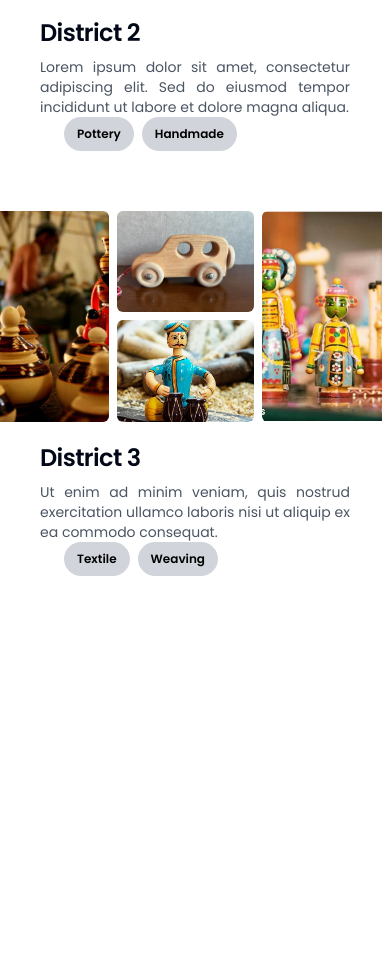
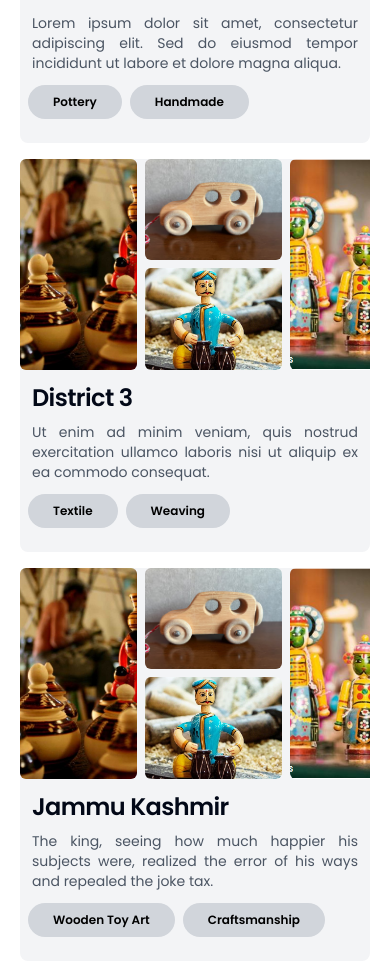
Before and after one commit to DhruvLohar/odop-frontend, a Next.js app: page /districts/all in a window 390 px wide. Shown: the part 804-1780 px from the top of the page. Before the commit the page ends 1440 px from the top, so only its background shows below. Built offline with nearby package versions, Linux system fonts and the light colour scheme.

Commit message:
Completed the district folder

```diff
--- a/src/app/(shared)/districts/[slug]/page.jsx
+++ b/src/app/(shared)/districts/[slug]/page.jsx
@@ -1,4 +1,5 @@
 import ImageCollage from "@/components/custom/ImageCollage";
+import ProductCard from "@/components/custom/ProductCard";
 import { Avatar, AvatarImage } from "@/components/ui/avatar";
 import {
   Card,
@@ -16,7 +17,7 @@ const cardData = [
     id: 1,
     title: "Jammu Kashmir",
     description:
-      "The king, seeing how much happier his subjects were, realized the error of his ways and repealed the joke tax.",
+      "Discover the exquisite craftsmanship of artisans in rural Jammu Kashmir, where traditional techniques are passed down through generations. These skilled artisans transform local materials into unique, handmade products, celebrating the region's rich cultural heritage.",
     images: [
       "/districtArtisanImage1.png",
       "/districtArtisanImage2.png",
@@ -31,36 +32,48 @@ const cardData = [
       "/artisanProfileImage1.png",
       "/artisanProfileImage2.png",
     ],
-    productBriefData: [
+    nearbyProducts: [
       {
         id: 1,
-        title: "Product 1",
-        description: "Lorem ipsum dolor sit amet consectetur adipisicing elit.",
-        image: "/districtArtisanImage1.png",
+        name: "Wood Craft",
+        location: "Ratnagiri, Maharashtra",
+        price: 200,
+        imageUrl: "/districtArtisanImage1.png",
       },
       {
         id: 2,
-        title: "Product 2",
-        description: "Lorem ipsum dolor sit amet consectetur adipisicing elit.",
-        image: "/districtArtisanImage2.png",
+        name: "Wood Toy",
+        location: "Pune, Maharashtra",
+        price: 50,
+        imageUrl: "/districtArtisanImage2.png",
       },
       {
         id: 3,
-        title: "Product 3",
-        description: "Lorem ipsum dolor sit amet consectetur adipisicing elit.",
-        image: "/districtArtisanImage3.png",
+        name: "Wood Tabla",
+        location: "Shimla, Himachal Pradesh",
+        price: 150,
+        imageUrl: "/districtArtisanImage3.png",
       },
       {
         id: 4,
-        title: "Product 4",
-        description: "Lorem ipsum dolor sit amet consectetur adipisicing elit.",
-        image: "/districtArtisanImage4.png",
+        name: "Grapes",
+        location: "Nashik, Maharashtra",
+        price: 120,
+        imageUrl: "/districtArtisanImage4.png",
       },
       {
         id: 5,
-        title: "Product 5",
-        description: "Lorem ipsum dolor sit amet consectetur adipisicing elit.",
-        image: "/districtArtisanImage1.png",
+        name: "Orange",
+        location: "Nagpur, Maharashtra",
+        price: 80,
+        imageUrl: "/districtArtisanImage1.png",
+      },
+      {
+        id: 6,
+        name: "Pineapple",
+        location: "Goa",
+        price: 60,
+        imageUrl: "/districtArtisanImage2.png",
       },
     ],
   },
@@ -68,7 +81,7 @@ const cardData = [
     id: 2,
     title: "District 2",
     description:
-      "Lorem ipsum dolor sit amet, consectetur adipiscing elit. Sed do eiusmod tempor incididunt ut labore et dolore magna aliqua.",
+      "Experience the artistry of rural India in District 2, where dedicated artisans create stunning pottery and handmade items. Their deep-rooted skills and passion for their craft bring to life the rich cultural legacy of their community.",
     images: [
       "/districtArtisanImage1.png",
       "/districtArtisanImage2.png",
@@ -83,36 +96,48 @@ const cardData = [
       "/artisanProfileImage1.png",
       "/artisanProfileImage2.png",
     ],
-    productBriefData: [
+    nearbyProducts: [
       {
         id: 1,
-        title: "Product 1",
-        description: "Lorem ipsum dolor sit amet consectetur adipisicing elit.",
-        image: "/districtArtisanImage1.png",
+        name: "Wood Craft",
+        location: "Ratnagiri, Maharashtra",
+        price: 200,
+        imageUrl: "/districtArtisanImage1.png",
       },
       {
         id: 2,
-        title: "Product 2",
-        description: "Lorem ipsum dolor sit amet consectetur adipisicing elit.",
-        image: "/districtArtisanImage2.png",
+        name: "Wood Toy",
+        location: "Pune, Maharashtra",
+        price: 50,
+        imageUrl: "/districtArtisanImage2.png",
       },
       {
         id: 3,
-        title: "Product 3",
-        description: "Lorem ipsum dolor sit amet consectetur adipisicing elit.",
-        image: "/districtArtisanImage3.png",
+        name: "Wood Tabla",
+        location: "Shimla, Himachal Pradesh",
+        price: 150,
+        imageUrl: "/districtArtisanImage3.png",
       },
       {
         id: 4,
-        title: "Product 4",
-        description: "Lorem ipsum dolor sit amet consectetur adipisicing elit.",
-        image: "/districtArtisanImage4.png",
+        name: "Grapes",
+        location: "Nashik, Maharashtra",
+        price: 120,
+        imageUrl: "/districtArtisanImage4.png",
       },
       {
         id: 5,
-        title: "Product 5",
-        description: "Lorem ipsum dolor sit amet consectetur adipisicing elit.",
-        image: "/districtArtisanImage1.png",
+        name: "Orange",
+        location: "Nagpur, Maharashtra",
+        price: 80,
+        imageUrl: "/districtArtisanImage1.png",
+      },
+      {
+        id: 6,
+        name: "Pineapple",
+        location: "Goa",
+        price: 60,
+        imageUrl: "/districtArtisanImage2.png",
       },
     ],
   },
@@ -120,7 +145,7 @@ const cardData = [
     id: 3,
     title: "District 3",
     description:
-      "Ut enim ad minim veniam, quis nostrud exercitation ullamco laboris nisi ut aliquip ex ea commodo consequat.",
+      "Explore the rich textile heritage of District 3, where skilled weavers create beautiful fabrics using traditional methods. These artisans preserve age-old techniques, producing exquisite textiles that reflect the cultural vibrancy of their district.",
     images: [
       "/districtArtisanImage1.png",
       "/districtArtisanImage2.png",
@@ -135,40 +160,53 @@ const cardData = [
       "/artisanProfileImage1.png",
       "/artisanProfileImage2.png",
     ],
-    productBriefData: [
+    nearbyProducts: [
       {
         id: 1,
-        title: "Product 1",
-        description: "Lorem ipsum dolor sit amet consectetur adipisicing elit.",
-        image: "/districtArtisanImage1.png",
+        name: "Wood Craft",
+        location: "Ratnagiri, Maharashtra",
+        price: 200,
+        imageUrl: "/districtArtisanImage1.png",
       },
       {
         id: 2,
-        title: "Product 2",
-        description: "Lorem ipsum dolor sit amet consectetur adipisicing elit.",
-        image: "/districtArtisanImage2.png",
+        name: "Wood Toy",
+        location: "Pune, Maharashtra",
+        price: 50,
+        imageUrl: "/districtArtisanImage2.png",
       },
       {
         id: 3,
-        title: "Product 3",
-        description: "Lorem ipsum dolor sit amet consectetur adipisicing elit.",
-        image: "/districtArtisanImage3.png",
+        name: "Wood Tabla",
+        location: "Shimla, Himachal Pradesh",
+        price: 150,
+        imageUrl: "/districtArtisanImage3.png",
       },
       {
         id: 4,
-        title: "Product 4",
-        description: "Lorem ipsum dolor sit amet consectetur adipisicing elit.",
-        image: "/districtArtisanImage4.png",
+        name: "Grapes",
+        location: "Nashik, Maharashtra",
+        price: 120,
+        imageUrl: "/districtArtisanImage4.png",
       },
       {
         id: 5,
-        title: "Product 5",
-        description: "Lorem ipsum dolor sit amet consectetur adipisicing elit.",
-        image: "/districtArtisanImage1.png",
+        name: "Orange",
+        location: "Nagpur, Maharashtra",
+        price: 80,
+        imageUrl: "/districtArtisanImage1.png",
+      },
+      {
+        id: 6,
+        name: "Pineapple",
+        location: "Goa",
+        price: 60,
+        imageUrl: "/districtArtisanImage2.png",
       },
     ],
   },
 ];
+
 
 export default function DistrictView({ params }) {
   const individualCardData = cardData.find(
@@ -177,60 +215,38 @@ export default function DistrictView({ params }) {
 
   return (
     <main>
-      <center className="w-full h-fit p-5 space-y-2 lg:space-y-4">
-        <section className="w-full flex flex-col  space-y-4">
-          <h2 className="scroll-m-20 text-3xl lg:text-4xl font-semibold lg:font-bold tracking-tight text-left w-full">
+      <center className="w-full h-fit lg:px-10 p-5 space-y-2 lg:space-y-4">
+        <section className="w-full flex flex-col pb-5 space-y-4">
+          <h2 className="scroll-m-20 text-center text-3xl lg:text-5xl font-semibold lg:font-extrabold tracking-tight w-full">
             {individualCardData.title}
           </h2>
-          <p className="text-left font-normal text-gray-600 lg:text-xl ">
+          <p className="text-center font-normal text-sm text-gray-600 md:text-lg ">
             {individualCardData.description}
           </p>
           <ImageCollage individualCardData={individualCardData} />
         </section>
-        <section className="flex flex-col space-y-4">
-          <h3 className="scroll-m-20 text-xl font-semibold tracking-tight text-left w-full lg:text-3xl">
+        <section className="flex w-full justify-center items-center flex-col space-y-4">
+          <h3 className="scroll-m-20 text-2xl font-medium tracking-tight w-full lg:text-4xl">
             Artisans
           </h3>
-          <div className="flex space-x-3 justify-evenly items-center w-full lg:justify-start">
+          <div className="flex space-x-3 md:space-x-9 justify-center items-center w-full md:justify-center">
             {individualCardData.artisanImages
               .slice(0, 5)
               .map((artisan, index) => (
-                <Avatar className="h-14 w-14 lg:h-20 lg:w-20" key={index}>
+                <Avatar className="h-14 w-14 md:h-24 md:w-24" key={index}>
                   <AvatarImage className='object-cover' src={artisan} />
                 </Avatar>
               ))}
           </div>
         </section>
         <section className="w-full flex flex-col py-4 space-y-4">
-          <h3 className="scroll-m-20 text-xl font-semibold tracking-tight text-left w-full lg:text-3xl">
+          <h3 className="scroll-m-20 text-2xl font-medium tracking-tight text-center w-full lg:text-4xl">
             Products
           </h3>
           <Carousel opts={{ dragFree: true }}>
             <CarouselContent className="w-full flex space-x-4 p-2">
-              {individualCardData.productBriefData.map((item) => (
-                <Card
-                  key={item.id}
-                  className="w-[50vw] lg:w-[30vw] border-none shadow-none flex-shrink-0"
-                >
-                  <Link href={`/product/${item.title}`}>
-                    <CardHeader className="h-[20vh] lg:h-[45vh] w-full relative">
-                      <Image
-                        src={item.image}
-                        fill={true}
-                        className="object-cover rounded-lg"
-                        alt={item.title}
-                      />
-                    </CardHeader>
-                    <CardContent className="flex flex-col items-start text-left w-full px-0 py-4 space-y-2">
-                      <CardTitle className="scroll-m-20 text-lg font-semibold tracking-tight text-gray-700 lg:text-2xl">
-                        {item.title}
-                      </CardTitle>
-                      <CardDescription className="text-justify font-normal text-xs text-gray-600 lg:text-base ">
-                        {item.description}
-                      </CardDescription>
-                    </CardContent>
-                  </Link>
-                </Card>
+              {individualCardData.nearbyProducts.map((item) => (
+                <ProductCard product={item}/>
               ))}
             </CarouselContent>
           </Carousel>
--- a/src/app/(shared)/districts/all/page.jsx
+++ b/src/app/(shared)/districts/all/page.jsx
@@ -93,14 +93,35 @@ const cardData = [
     ],
     badges: ["Textile", "Weaving"],
   },
+  {
+    id: 5,
+    title: "Jammu Kashmir",
+    description:
+      "The king, seeing how much happier his subjects were, realized the error of his ways and repealed the joke tax.",
+    images: [
+      "/districtArtisanImage1.png",
+      "/districtArtisanImage2.png",
+      "/districtArtisanImage3.png",
+      "/districtArtisanImage4.png",
+      "/districtArtisanImage1.png",
+      "/districtArtisanImage2.png",
+      "/districtArtisanImage3.png",
+      "/districtArtisanImage4.png",
+    ],
+    badges: ["Wooden Toy Art", "Craftsmanship"],
+  },
 ];
 
 export default function AllDistrictView() {
   return (
     <main>
-      <center className="w-full h-fit p-5">
+      <center className="w-full h-fit lg:px-10 p-5">
         <section className="w-full flex justify-between space-x-4 items-center">
-          <DistrictSearch districts={districtsList} />
+          <div>
+            <DistrictSearch districts={districtsList} />
+          </div>
+
+
           <div>
             <Sheet>
               <SheetTrigger asChild>
@@ -138,15 +159,15 @@ export default function AllDistrictView() {
             </Sheet>
           </div>
         </section>
-        <section className="w-full flex flex-col space-y-4 py-4">
+        <section className="w-full justify-between items-center flex flex-wrap space-y-4 lg:space-x-2 lg:space-y-0 py-4">
           {cardData.map((card) => (
-            <Card key={card.id} className="w-full">
+            <Card key={card.id} className="w-full md:w-[49%] md:my-9 bg-gray-100">
               <Link href={`/districts/${card.title}`}>
                 <CardContent>
-                  <div className="w-screen -translate-x-12">
-                    <ImageCollage individualCardData={card} />
-                  </div>
-                  <div className="flex flex-col items-start text-left space-y-2">
+
+                  <ImageCollage individualCardData={card} />
+
+                  <div className="flex flex-col items-start text-left space-y-2 p-3">
                     <CardTitle className="scroll-m-20 text-2xl font-semibold tracking-tight">
                       {card.title}
                     </CardTitle>
@@ -155,11 +176,11 @@ export default function AllDistrictView() {
                     </CardDescription>
                   </div>
                 </CardContent>
-                <CardFooter className="space-x-2">
+                <CardFooter className="px-2 space-x-2">
                   {card.badges.map((badge, index) => (
                     <Badge
                       key={index}
-                      className="px-3 py-2 bg-gray-300 text-black"
+                      className="px-6 py-2 bg-gray-300 text-black"
                     >
                       {badge}
                     </Badge>
--- a/src/app/layout.js
+++ b/src/app/layout.js
@@ -9,7 +9,7 @@ const fontSans = Poppins({
   subsets: ["latin"],
   variable: "--font-sans",
   display: "swap",
-  weight:["100", "200", "300", "400", "500", "600", "700"]
+  weight:["100", "200", "300", "400", "500", "600", "700","800","900"]
 });
 
 export const metadata = {
@@ -23,7 +23,7 @@ export default function RootLayout({ children }) {
     <html lang="en" suppressHydrationWarning>
       <body
         className={cn(
-          " min-h-screen px-5 bg-background antialiased",
+          " min-h-screen bg-background antialiased",
           fontSans.className
         )}
       >
--- a/src/app/page.js
+++ b/src/app/page.js
@@ -151,7 +151,7 @@ export default function Home() {
 
   return (
     <main>
-      <center className="w-full h-fit">
+      <center className="w-full h-fit px-5">
         <section className="flex flex-col w-full px-1 lg:px-5 text-left lg:py-4">
           <h2 className="text-lg lg:text-2xl text-blue-950 lg:font-semibold font-medium tracking-tight">
             Good Afternoon, {name}
--- a/src/components/custom/ImageCollage.jsx
+++ b/src/components/custom/ImageCollage.jsx
@@ -5,7 +5,7 @@ import { Carousel, CarouselContent } from "../ui/carousel";
 function ImageCollage({ individualCardData }) {
   return (
     <Carousel opts={{ dragFree: true }}>
-      <CarouselContent className="w-full flex space-x-2 py-5 px-2">
+      <CarouselContent className="w-full flex space-x-2 px-2">
         {individualCardData.images.map((image, index) => (
           <>
             {index % 4 === 0 && (
--- a/src/components/custom/Navbar.jsx
+++ b/src/components/custom/Navbar.jsx
@@ -31,7 +31,7 @@ export default function Navbar() {
 
   return (
     <>
-      <div className={`w-full h-full flex justify-between items-center px-1 lg:px-6 py-3 sticky top-0 bg-white z-20`}>
+      <div className={`w-full h-full flex justify-between items-center px-5 md:px-10 py-3 sticky top-0 bg-white z-20`}>
         <div className="flex items-center">
           <Image src="/odopLogo.png" height={100} width={100} alt="ODOP Logo" />
         </div>
@@ -50,18 +50,18 @@ export default function Navbar() {
         </div>
       </div>
       <div
-        className={`fixed top-0 py-20 p-3 h-full w-full bg-gray-800 z-10 ${
+        className={`fixed top-0 py-20 p-3 h-full w-full bg-black z-10 ${
           open ? "" : "hidden"
         }`}
       >
         {links.map((link) => (
-          <div className="hover:bg-slate-950 rounded-lg w-full p-3 flex justify-center mb-1 ">
+          <div className="hover:bg-slate-950 rounded-lg w-full p-3 flex justify-start mb-1 ">
 
           <Link
             href={link.url}
             key={link.url}
             onClick={() => setOpen(false)}
-            className="text-white text-xl"
+            className="text-white text-2xl font-bold"
           >
             {link.name}
           </Link>
```
